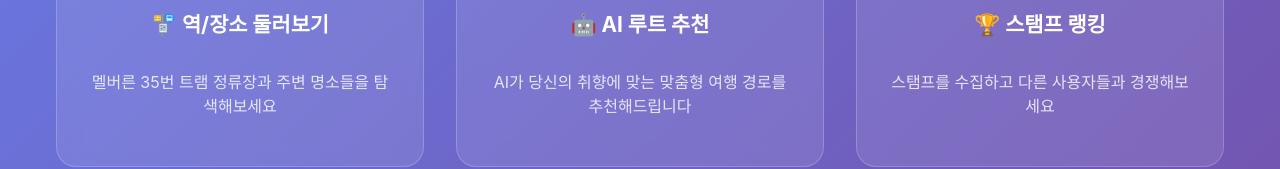
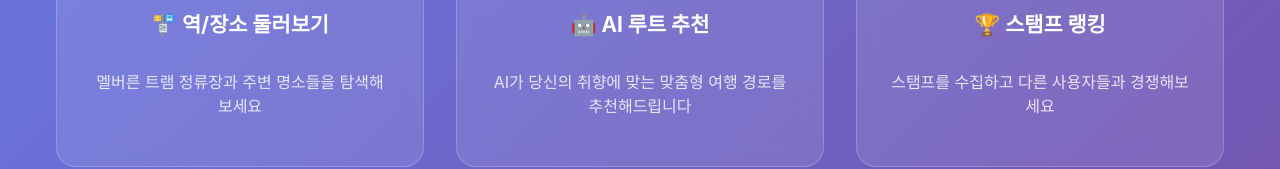
Before and after one commit to Jiiinjuuu/melb_tram_guide_front, a React (Create React App) app: page / in a window 1280 px wide. Shown: the part 553-722 px from the top of the page. Built offline with nearby package versions, Linux system fonts and the light colour scheme; no server answers.

Commit message:
메인페이지 멘트 변경

```diff
--- a/src/pages/MainPage/mainpage.jsx
+++ b/src/pages/MainPage/mainpage.jsx
@@ -71,7 +71,7 @@ const MainPage = () => {
             <div className="feature-icon">🚏</div>
             <h3 className="feature-title">{t('exploreStations')}</h3>
             <p className="feature-description">
-              멜버른 35번 트램 정류장과 주변 명소들을 탐색해보세요
+              멜버른 트램 정류장과 주변 명소들을 탐색해보세요
             </p>
           </div>
 
```
